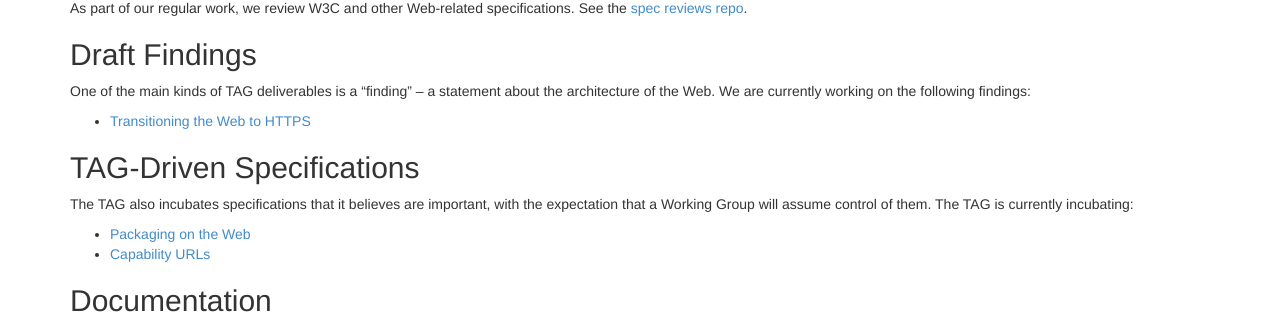
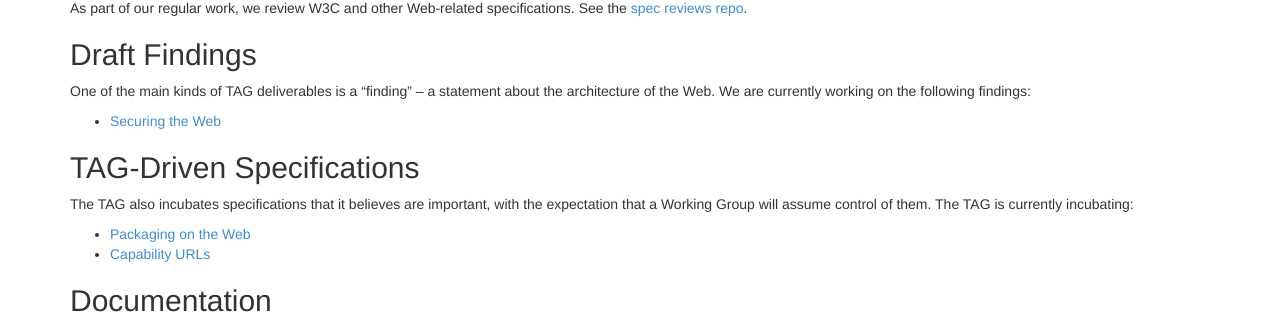
Before and after one commit to w3ctag/tag.w3.org, a Jekyll site: the page built from index.md, in a window 1280 px wide. Shown: the part 230-544 px from the top of the page. Built offline with Jekyll 4.4.1, drawn with Linux system fonts in a browser that asks for light colours.

Commit message:
update name for web-https

```diff
--- a/index.md
+++ b/index.md
@@ -16,7 +16,7 @@
 
 One of the main kinds of TAG deliverables is a "finding" -- a statement about the architecture of the Web. We are currently working on the following findings:
 
-* [Transitioning the Web to HTTPS](https://w3ctag.github.io/web-https/)
+* [Securing the Web](https://w3ctag.github.io/web-https/)
 
 ## TAG-Driven Specifications
 
```
